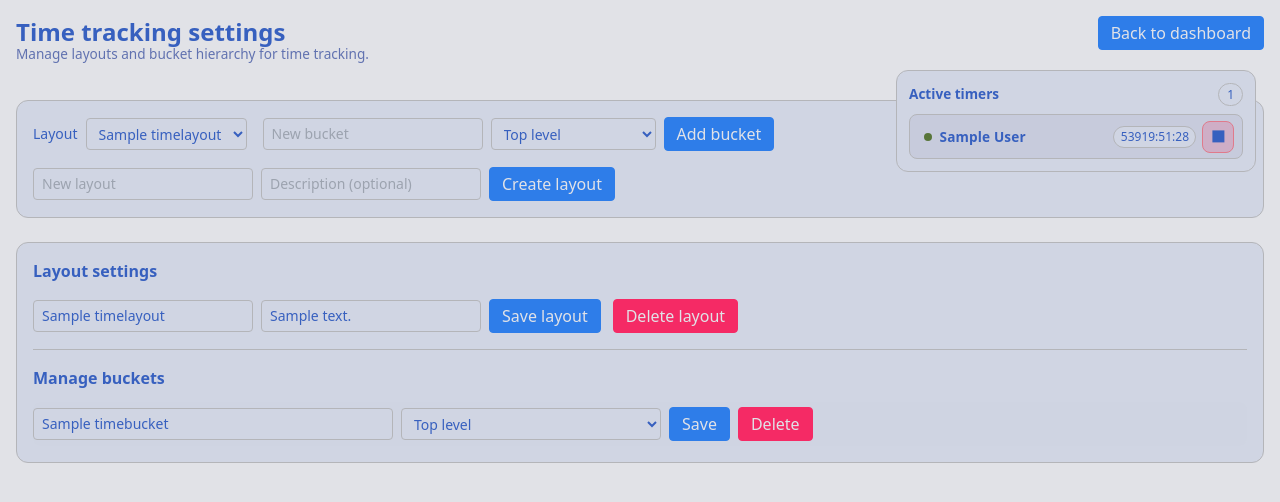
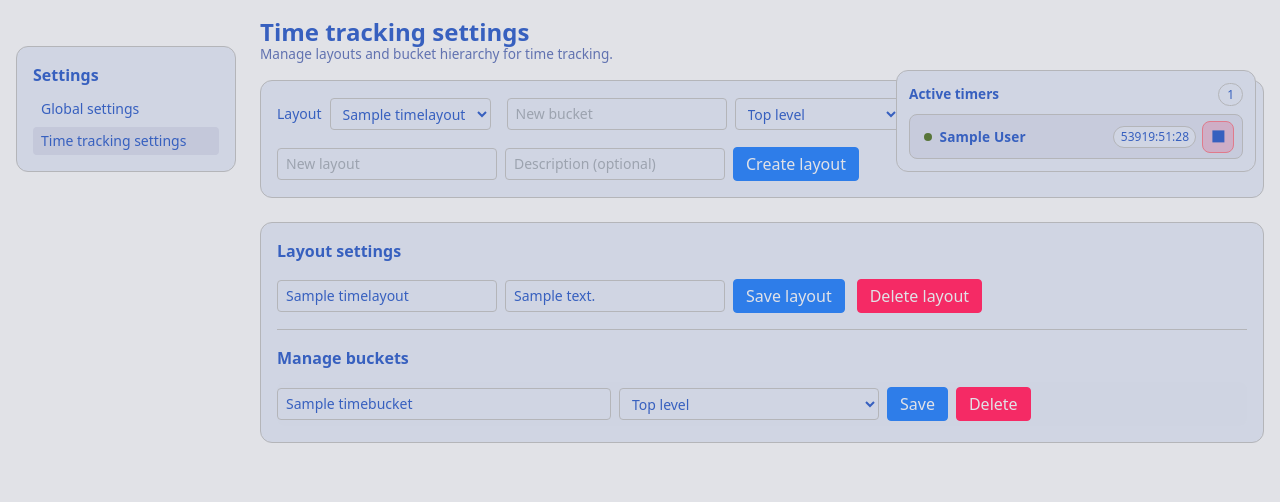
Before and after one commit to TheBitBanger/gulgrir, a Django app: page /my/time/settings/ in a window 1280 px wide. Shown: the part 50-552 px from the top of the page. Run offline with Django 5.2, Linux system fonts and the light colour scheme; a user stored in the database is signed in; tables that the repository leaves empty hold one stand-in row (values such as "Sample post"); some libraries are stand-ins or nearby versions.

Commit message:
feat: add settings sidebar

```diff
--- /dev/null
+++ b/src/tracker/templates/tracker/settings_base.html
@@ -0,0 +1,22 @@
+{% extends "tracker/base.html" %}
+{% block content %}
+<div class="grid grid-cols-1 lg:grid-cols-[220px_1fr] gap-6">
+  <aside class="panel h-fit lg:sticky lg:top-24">
+    <div class="panel-title">Settings</div>
+    <nav class="space-y-1 text-sm">
+      {% url 'preferences' as preferences_url %}
+      {% url 'time_settings' as time_settings_url %}
+      <a class="block px-2 py-1 rounded {% if request.path == preferences_url %}bg-[var(--surface-2)]{% endif %}" href="{{ preferences_url }}">Global settings</a>
+      <a class="block px-2 py-1 rounded {% if request.path == time_settings_url %}bg-[var(--surface-2)]{% endif %}" href="{{ time_settings_url }}">Time tracking settings</a>
+    </nav>
+  </aside>
+
+  <section class="space-y-4">
+    <div>
+      <h1 class="text-2xl font-semibold">{% block settings_title %}Settings{% endblock %}</h1>
+      {% block settings_subtitle %}{% endblock %}
+    </div>
+    {% block settings_content %}{% endblock %}
+  </section>
+</div>
+{% endblock %}
--- a/src/tracker/templates/tracker/time_settings.html
+++ b/src/tracker/templates/tracker/time_settings.html
@@ -1,14 +1,10 @@
-{% extends "tracker/base.html" %}
-{% block content %}
+{% extends "tracker/settings_base.html" %}
+{% block settings_title %}Time tracking settings{% endblock %}
+{% block settings_subtitle %}
+  <div class="panel-subtitle">Manage layouts and bucket hierarchy for time tracking.</div>
+{% endblock %}
+{% block settings_content %}
 <div class="space-y-6">
-  <div class="flex items-start justify-between gap-4">
-    <div>
-      <h1 class="text-2xl font-semibold">Time tracking settings</h1>
-      <div class="panel-subtitle">Manage layouts and bucket hierarchy for time tracking.</div>
-    </div>
-    <a class="btn" href="{% url 'time_dashboard' %}">Back to dashboard</a>
-  </div>
-
   <div class="panel space-y-4">
     <div class="flex flex-wrap items-center gap-4">
       <form method="get" class="flex items-center gap-2">
```
Also changed, not shown: src/tracker/templates/tracker/preferences.html (+5 -3 lines).
